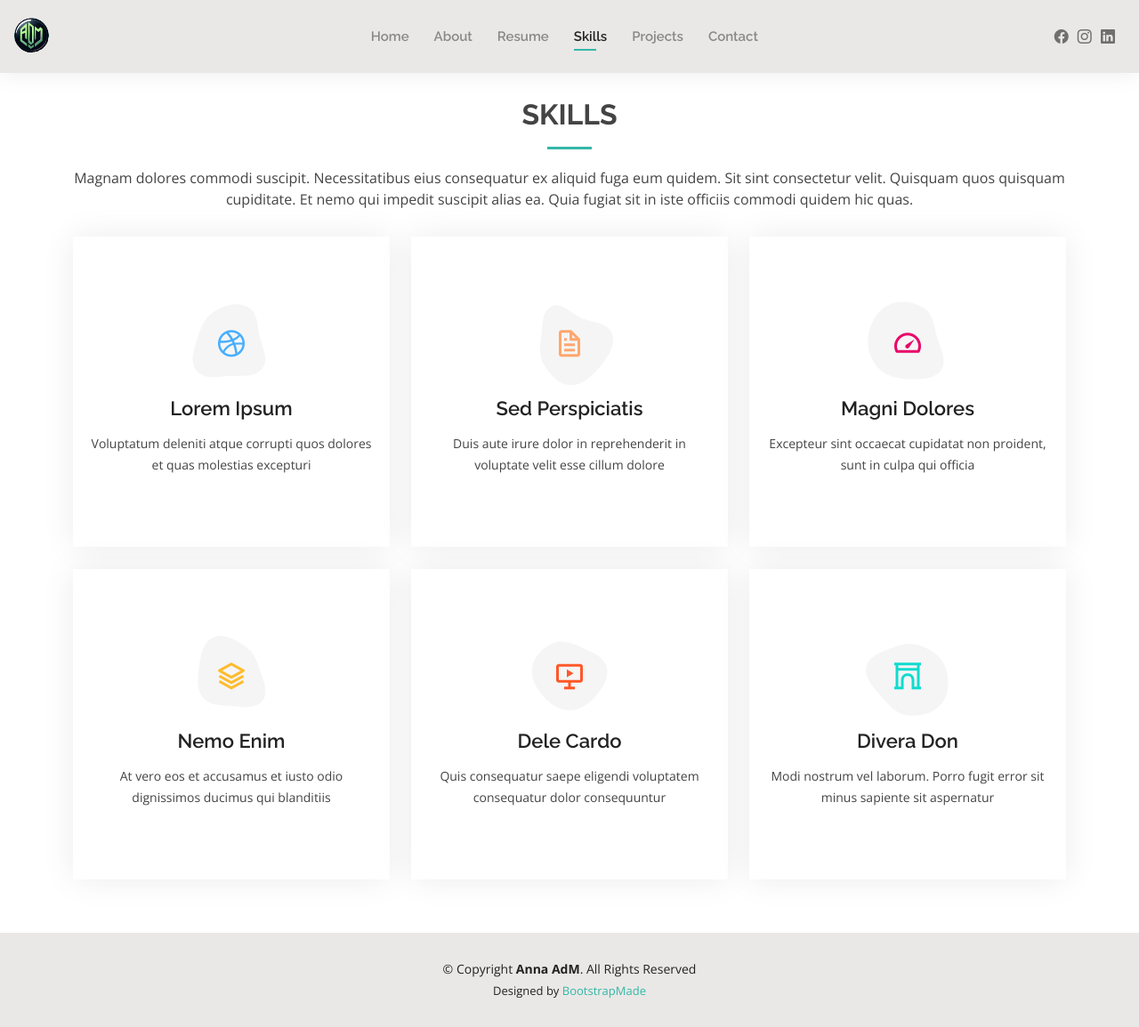
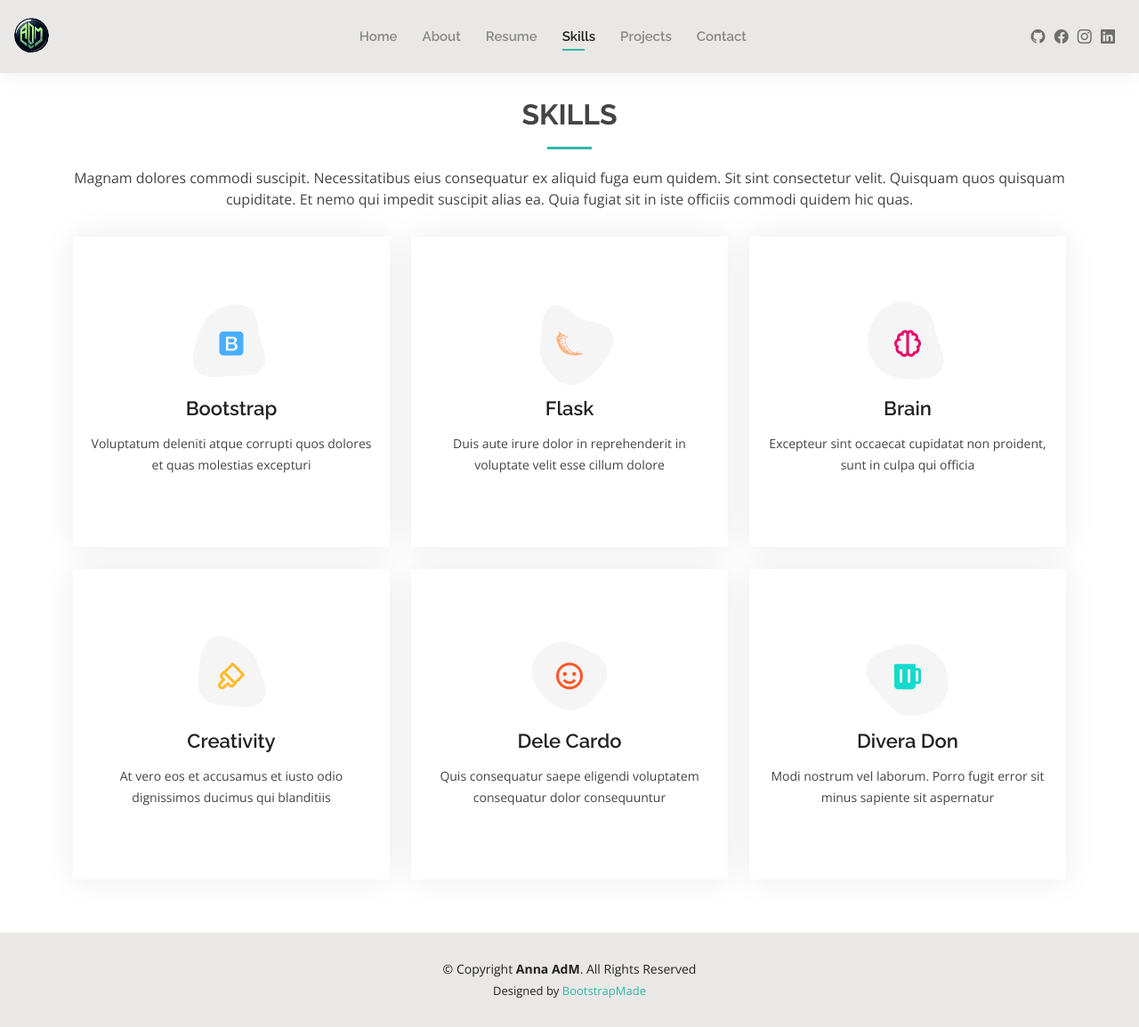
Before and after one commit to annaAdm/Portfolio, a Flask app: page /skills in a window 1280 px wide. Shown: the whole page at 89% size. Run offline with Flask 3, Linux system fonts and the light colour scheme; some libraries are stand-ins or nearby versions.

Commit message:
updated templates

```diff
--- a/templates/header.html
+++ b/templates/header.html
@@ -14,7 +14,8 @@
         <link href="../static/assets/img/admlogo.png" rel="apple-touch-icon">
 
         <!-- Google Fonts -->
-  <link href="https://fonts.googleapis.com/css?family=Open+Sans:300,300i,400,400i,600,600i,700,700i|Raleway:300,300i,400,400i,500,500i,600,600i,700,700i|Poppins:300,300i,400,400i,500,500i,600,600i,700,700i" rel="stylesheet">
+        <link href="https://fonts.googleapis.com/css?family=Open+Sans:300,300i,400,400i,600,600i,700,700i|Raleway:300,300i,400,400i,500,500i,600,600i,700,700i|Poppins:300,300i,400,400i,500,500i,600,600i,700,700i"
+              rel="stylesheet">
 
         <!-- Load Bootstrap CSS -->
         {{ bootstrap.load_css() }}
@@ -49,25 +50,37 @@
 
         <!--<h1 class="logo me-auto me-lg-0"><a href=" {{ url_for('home') }}">ANNA</a></h1> -->
         <!-- Uncomment below if you prefer to use an image logo -->
-      <a href={{ url_for('home') }} class="logo"><img src="/static/assets/img/admlogo.png" alt="adm logo" width="50" img-fluid></a>
+        <a href={{ url_for('home') }} class="logo"><img src="/static/assets/img/admlogo.png" alt="adm logo" width="50"
+                                                        img-fluid></a>
 
         <nav id="navbar" class="navbar order-last order-lg-0">
             <ul>
 
-          <li><a {% if url_for(request.endpoint) == "/" %} class="active{% endif %}" href={{ url_for('home') }}>Home</a></li>
-          <li><a {% if url_for(request.endpoint) == "/about" %} class="active{% endif %}" href= {{ url_for('about') }}>About</a></li>
-          <li><a {% if url_for(request.endpoint) == "/resume" %} class="active{% endif %}" href={{ url_for('resume') }}>Resume</a></li>
-            <li><a {% if url_for(request.endpoint) == "/skills" %} class="active{% endif %}" href=" {{ url_for('skills') }}">Skills</a></li>
-          <li><a {% if url_for(request.endpoint) == "/projects" %} class="active{% endif %}" href=" {{ url_for('projects') }}">Projects</a></li>
-          <li><a {% if url_for(request.endpoint) == "/contact" %} class="active{% endif %}" href=" {{ url_for('contact') }}">Contact</a></li>
+                <li><a {% if url_for(request.endpoint) == "/" %} class="active{% endif %}" href={{ url_for('home') }}>Home</a>
+                </li>
+                <li><a {% if url_for(request.endpoint) == "/about" %} class="active{% endif %}"
+                        href= {{ url_for('about') }}>About</a></li>
+                <li><a {% if url_for(request.endpoint) == "/resume" %} class="active{% endif %}"
+                        href={{ url_for('resume') }}>Resume</a></li>
+                <li><a {% if url_for(request.endpoint) == "/skills" %} class="active{% endif %}"
+                        href=" {{ url_for('skills') }}">Skills</a></li>
+                <li><a {% if url_for(request.endpoint) == "/projects" %} class="active{% endif %}"
+                        href=" {{ url_for('projects') }}">Projects</a></li>
+                <li><a {% if url_for(request.endpoint) == "/contact" %} class="active{% endif %}"
+                        href=" {{ url_for('contact') }}">Contact</a></li>
             </ul>
             <i class="bi bi-list mobile-nav-toggle"></i>
         </nav><!-- .navbar -->
 
         <div class="header-social-links">
-        <a href="#" class="facebook"><i class="bi bi-facebook"></i></a>
-        <a href="#" class="instagram"><i class="bi bi-instagram"></i></a>
-        <a href="#" class="linkedin"><i class="bi bi-linkedin"></i></a>
+            <a href="https://github.com/annaAdm" class="github" target="_blank"><i
+                    class="bi bi-github"></i></a>
+            <a href="https://www.facebook.com/anna.alimondademannentreu" class="facebook" target="_blank"><i
+                    class="bi bi-facebook"></i></a>
+            <a href="https://www.instagram.com/anna_adm0901/" class="instagram" target="_blank"><i
+                    class="bi bi-instagram"></i></a>
+            <a href="https://www.linkedin.com/in/anna-alimonda/" class="linkedin" target="_blank"><i
+                    class="bi bi-linkedin"></i></a>
         </div>
 
     </div>
--- a/templates/index.html
+++ b/templates/index.html
@@ -4,7 +4,7 @@
 <section id="hero" class="d-flex align-items-center">
     <div class="container d-flex flex-column align-items-center" data-aos="zoom-in" data-aos-delay="100">
         <h1>Anna</h1>
-        <h1>Alimonda</h1>
+        <h1>Alimonda de Mannentreu</h1>
         <h2>Enthusiastic and self-taught coder with a focus on Python, embarking on this journey seven months ago. </h2>
         <a href={{ url_for("about") }} class="btn-about">About Me</a>
         <p> {% with messages = get_flashed_messages() %}
--- a/templates/skills.html
+++ b/templates/skills.html
@@ -2,7 +2,7 @@
 
   <main id="main">
 
-    <!-- ======= Services Section ======= -->
+    <!-- ======= Skills Section ======= -->
     <section id="services" class="services">
       <div class="container" data-aos="fade-up">
 
@@ -18,9 +18,9 @@
                 <svg width="100" height="100" viewBox="0 0 600 600" xmlns="http://www.w3.org/2000/svg">
                   <path stroke="none" stroke-width="0" fill="#f5f5f5" d="M300,521.0016835830174C376.1290562159157,517.8887921683347,466.0731472004068,529.7835943286574,510.70327084640275,468.03025145048787C554.3714126377745,407.6079735673963,508.03601936045806,328.9844924480964,491.2728898941984,256.3432110539036C474.5976632858925,184.082847569629,479.9380746630129,96.60480741107993,416.23090153303,58.64404602377083C348.86323505073057,18.502131276798302,261.93793281208167,40.57373210992963,193.5410806939664,78.93577620505333C130.42746243093433,114.334589627462,98.30271207620316,179.96522072025542,76.75703585869454,249.04625023123273C51.97151888228291,328.5150500222984,13.704378332031375,421.85034740162234,66.52175969318436,486.19268352777647C119.04800174914682,550.1803526380478,217.28368757567262,524.383925680826,300,521.0016835830174"></path>
                 </svg>
-                <i class="bx bxl-dribbble"></i>
+                <i class="bx bxl-bootstrap"></i>
               </div>
-              <h4><a href="">Lorem Ipsum</a></h4>
+              <h4><a href="">Bootstrap</a></h4>
               <p>Voluptatum deleniti atque corrupti quos dolores et quas molestias excepturi</p>
             </div>
           </div>
@@ -31,9 +31,9 @@
                 <svg width="100" height="100" viewBox="0 0 600 600" xmlns="http://www.w3.org/2000/svg">
                   <path stroke="none" stroke-width="0" fill="#f5f5f5" d="M300,582.0697525312426C382.5290701553225,586.8405444964366,449.9789794690241,525.3245884688669,502.5850820975895,461.55621195738473C556.606425686781,396.0723002908107,615.8543463187945,314.28637112970534,586.6730223649479,234.56875336149918C558.9533121215079,158.8439757836574,454.9685369536778,164.00468322053177,381.49747125262974,130.76875717737553C312.15926192815925,99.40240125094834,248.97055460311594,18.661163978235184,179.8680185752513,50.54337015887873C110.5421016452524,82.52863877960104,119.82277516462835,180.83849132639028,109.12597500060166,256.43424936330496C100.08760227029461,320.3096726198365,92.17705696193138,384.0621239912766,124.79988738764834,439.7174275375508C164.83382741302287,508.01625554203684,220.96474134820875,577.5009287672846,300,582.0697525312426"></path>
                 </svg>
-                <i class="bx bx-file"></i>
+                <i class="bx bxl-flask"></i>
               </div>
-              <h4><a href="">Sed Perspiciatis</a></h4>
+              <h4><a href="">Flask</a></h4>
               <p>Duis aute irure dolor in reprehenderit in voluptate velit esse cillum dolore</p>
             </div>
           </div>
@@ -44,9 +44,9 @@
                 <svg width="100" height="100" viewBox="0 0 600 600" xmlns="http://www.w3.org/2000/svg">
                   <path stroke="none" stroke-width="0" fill="#f5f5f5" d="M300,541.5067337569781C382.14930387511276,545.0595476570109,479.8736841581634,548.3450877840088,526.4010558755058,480.5488172755941C571.5218469581645,414.80211281144784,517.5187510058486,332.0715597781072,496.52539010469104,255.14436215662573C477.37192572678356,184.95920475031193,473.57363656557914,105.61284051026155,413.0603344069578,65.22779650032875C343.27470386102294,18.654635553484475,251.2091493199835,5.337323636656869,175.0934190732945,40.62881213300186C97.87086631185822,76.43348514350839,51.98124368387456,156.15599469081315,36.44837278890362,239.84606092416172C21.716077023791087,319.22268207091537,43.775223500013084,401.1760424656574,96.891909868211,461.97329694683043C147.22146801428983,519.5804099606455,223.5754009179313,538.201503339737,300,541.5067337569781"></path>
                 </svg>
-                <i class="bx bx-tachometer"></i>
+                <i class="bx bx-brain"></i>
               </div>
-              <h4><a href="">Magni Dolores</a></h4>
+              <h4><a href="">Brain</a></h4>
               <p>Excepteur sint occaecat cupidatat non proident, sunt in culpa qui officia</p>
             </div>
           </div>
@@ -57,9 +57,9 @@
                 <svg width="100" height="100" viewBox="0 0 600 600" xmlns="http://www.w3.org/2000/svg">
                   <path stroke="none" stroke-width="0" fill="#f5f5f5" d="M300,503.46388370962813C374.79870501325706,506.71871716319447,464.8034551963731,527.1746412648533,510.4981551193396,467.86667711651364C555.9287308511215,408.9015244558933,512.6030010748507,327.5744911775523,490.211057578863,256.5855673507754C471.097692560561,195.9906835881958,447.69079081568157,138.11976852964426,395.19560036434837,102.3242989838813C329.3053358748298,57.3949838291264,248.02791733380457,8.279543830951368,175.87071277845988,42.242879143198664C103.41431057327972,76.34704239035025,93.79494320519305,170.9812938413882,81.28167332365135,250.07896920659033C70.17666984294237,320.27484674793965,64.84698225790005,396.69656628748305,111.28512138212992,450.4950937839243C156.20124167950087,502.5303643271138,231.32542653798444,500.4755392045468,300,503.46388370962813"></path>
                 </svg>
-                <i class="bx bx-layer"></i>
+                <i class="bx bx-brush"></i>
               </div>
-              <h4><a href="">Nemo Enim</a></h4>
+              <h4><a href="">Creativity</a></h4>
               <p>At vero eos et accusamus et iusto odio dignissimos ducimus qui blanditiis</p>
             </div>
           </div>
@@ -70,7 +70,7 @@
                 <svg width="100" height="100" viewBox="0 0 600 600" xmlns="http://www.w3.org/2000/svg">
                   <path stroke="none" stroke-width="0" fill="#f5f5f5" d="M300,532.3542879108572C369.38199826031484,532.3153073249985,429.10787420159085,491.63046689027357,474.5244479745417,439.17860296908856C522.8885846962883,383.3225815378663,569.1668002868075,314.3205725914397,550.7432151929288,242.7694973846089C532.6665558377875,172.5657663291529,456.2379748765914,142.6223662098291,390.3689995646985,112.34683881706744C326.66090330228417,83.06452184765237,258.84405631176094,53.51806209861945,193.32584062364296,78.48882559362697C121.61183558270385,105.82097193414197,62.805066853699245,167.19869350419734,48.57481801355237,242.6138429142374C34.843463184063346,315.3850353017275,76.69343916112496,383.4422959591041,125.22947124332185,439.3748458443577C170.7312796277747,491.8107796887764,230.57421082200815,532.3932930995766,300,532.3542879108572"></path>
                 </svg>
-                <i class="bx bx-slideshow"></i>
+                <i class="bx bx-smile"></i>
               </div>
               <h4><a href="">Dele Cardo</a></h4>
               <p>Quis consequatur saepe eligendi voluptatem consequatur dolor consequuntur</p>
@@ -83,7 +83,7 @@
                 <svg width="100" height="100" viewBox="0 0 600 600" xmlns="http://www.w3.org/2000/svg">
                   <path stroke="none" stroke-width="0" fill="#f5f5f5" d="M300,566.797414625762C385.7384707136149,576.1784315230908,478.7894351017131,552.8928747891023,531.9192734346935,484.94944893311C584.6109503024035,417.5663521118492,582.489472248146,322.67544863468447,553.9536738515405,242.03673114598146C529.1557734026468,171.96086150256528,465.24506316201064,127.66468636344209,395.9583748389544,100.7403814666027C334.2173773831606,76.7482773500951,269.4350130405921,84.62216499799875,207.1952322260088,107.2889140133804C132.92018162631612,134.33871894543012,41.79353780512637,160.00259165414826,22.644507872594943,236.69541883565114C3.319112789854554,314.0945973066697,72.72355303640163,379.243833228382,124.04198916343866,440.3218312028393C172.9286146004772,498.5055451809895,224.45579914871206,558.5317968840102,300,566.797414625762"></path>
                 </svg>
-                <i class="bx bx-arch"></i>
+                <i class="bx bxs-beer"></i>
               </div>
               <h4><a href="">Divera Don</a></h4>
               <p>Modi nostrum vel laborum. Porro fugit error sit minus sapiente sit aspernatur</p>
@@ -93,7 +93,7 @@
         </div>
 
       </div>
-    </section><!-- End Services Section -->
+    </section><!-- End Skills Section -->
 
   </main><!-- End #main -->
 {% include "footer.html" %}
```
Also changed, not shown: templates/about.html (+12 -12 lines), static/assets/img/testimonials/testimonials-1.jpg. Lines whose indentation alone changed are shown as unchanged.
